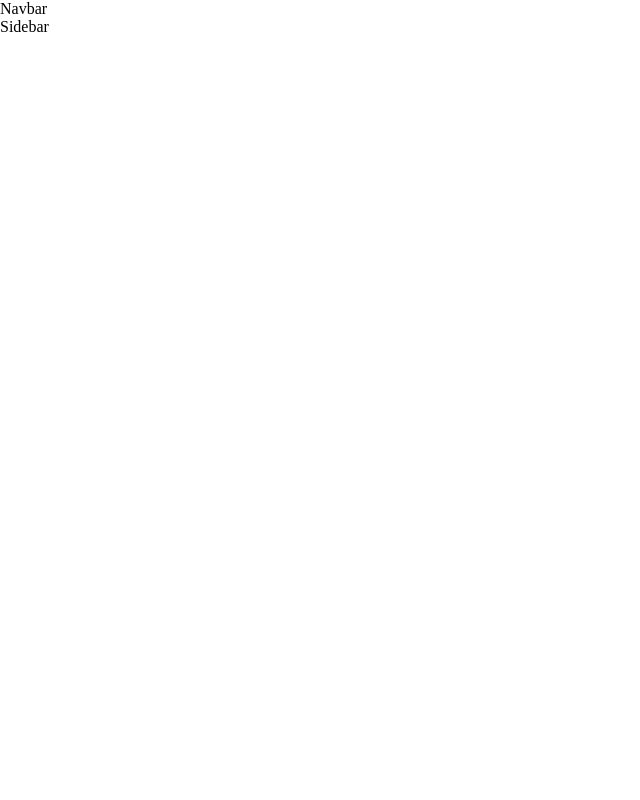
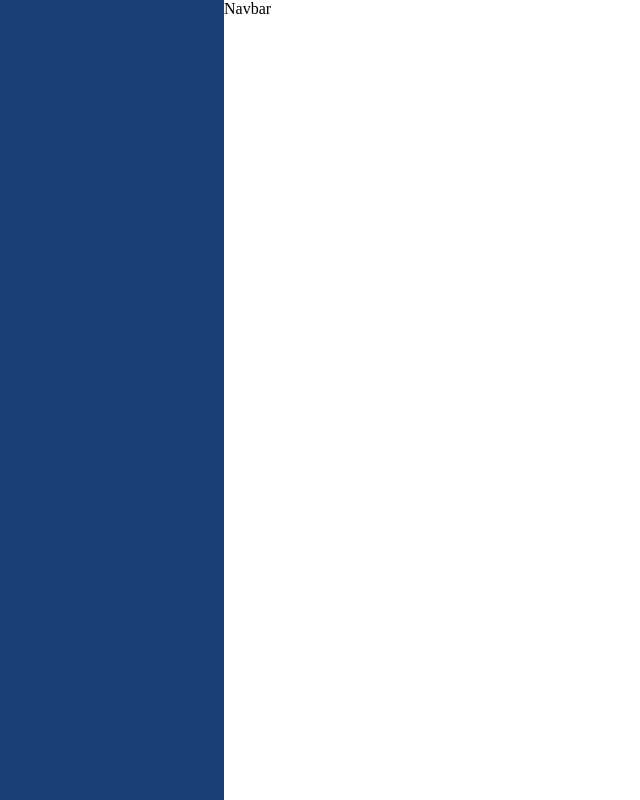
Before and after one commit to affangitty/JetSetMed, a React (Vite) app: page / in a window 1280 px wide. Shown: the whole page, without its empty margins (0-640 px from the left). Built offline with nearby package versions, Linux system fonts and the light colour scheme.

Commit message:
style : document flex model

```diff
--- a/src/Pages/Dashboard/Dashboard.css
+++ b/src/Pages/Dashboard/Dashboard.css
@@ -0,0 +1,4 @@
+.dashboard{
+    display: flex;
+    height: 100vh;
+}
--- a/src/Pages/Dashboard/Dashboard.jsx
+++ b/src/Pages/Dashboard/Dashboard.jsx
@@ -5,9 +5,11 @@ import Sidebar from "../../Utilities/Sidebar/Sidebar";
 
 const Dashboard = () => {
   return (
-    <div>
-      <Navbar />
+    <div className="dashboard">
       <Sidebar />
+      <div className="right-half">
+        <Navbar />
+      </div>
     </div>
   );
 };
--- a/src/Utilities/Sidebar/Sidebar.css
+++ b/src/Utilities/Sidebar/Sidebar.css
@@ -0,0 +1,6 @@
+.sidebar{
+    display: block;
+    background-color: var(--secondary-color);
+    height: 100%;
+    width: 17.5%;
+}
--- a/src/Utilities/Sidebar/Sidebar.jsx
+++ b/src/Utilities/Sidebar/Sidebar.jsx
@@ -1,7 +1,7 @@
 import React from "react";
 import "./Sidebar.css";
 const Sidebar = () => {
-  return <div>Sidebar</div>;
+  return <span className="sidebar"></span>;
 };
 
 export default Sidebar;
```
